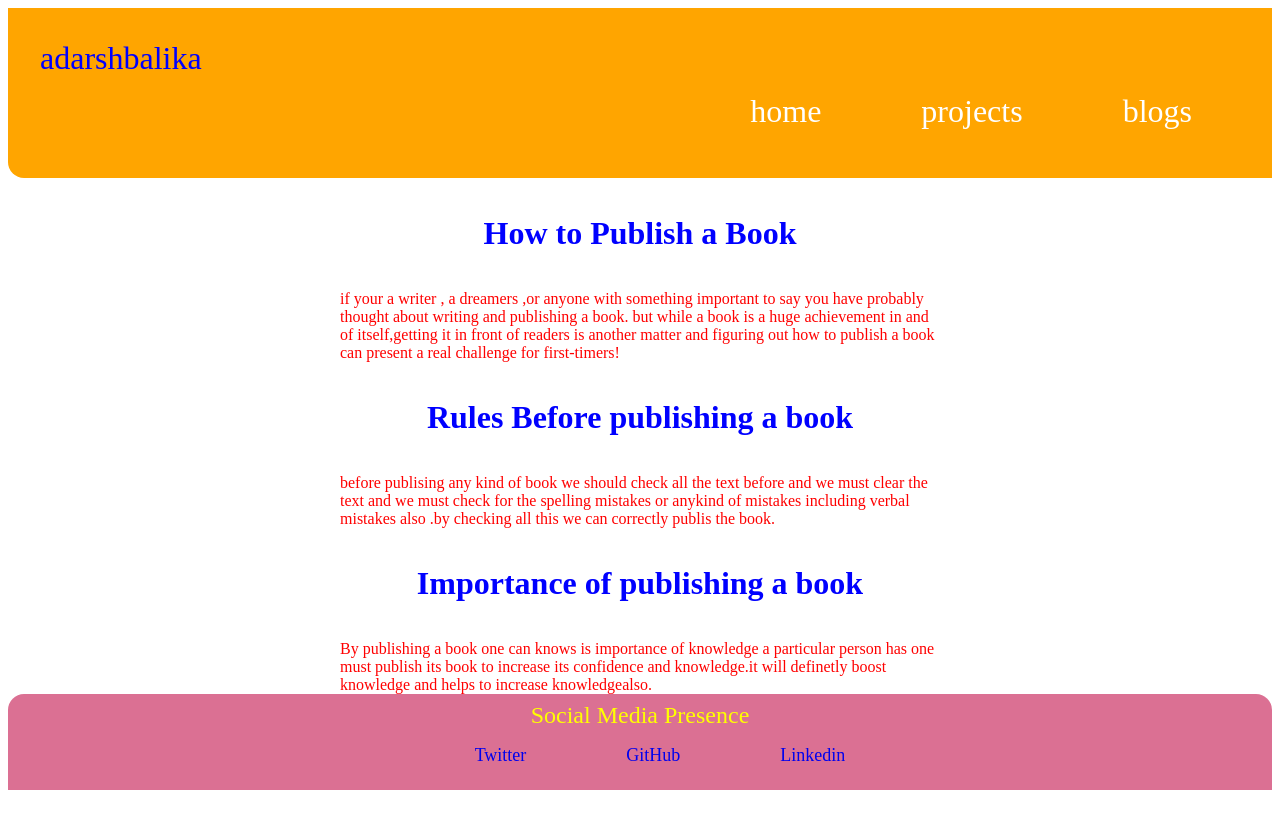
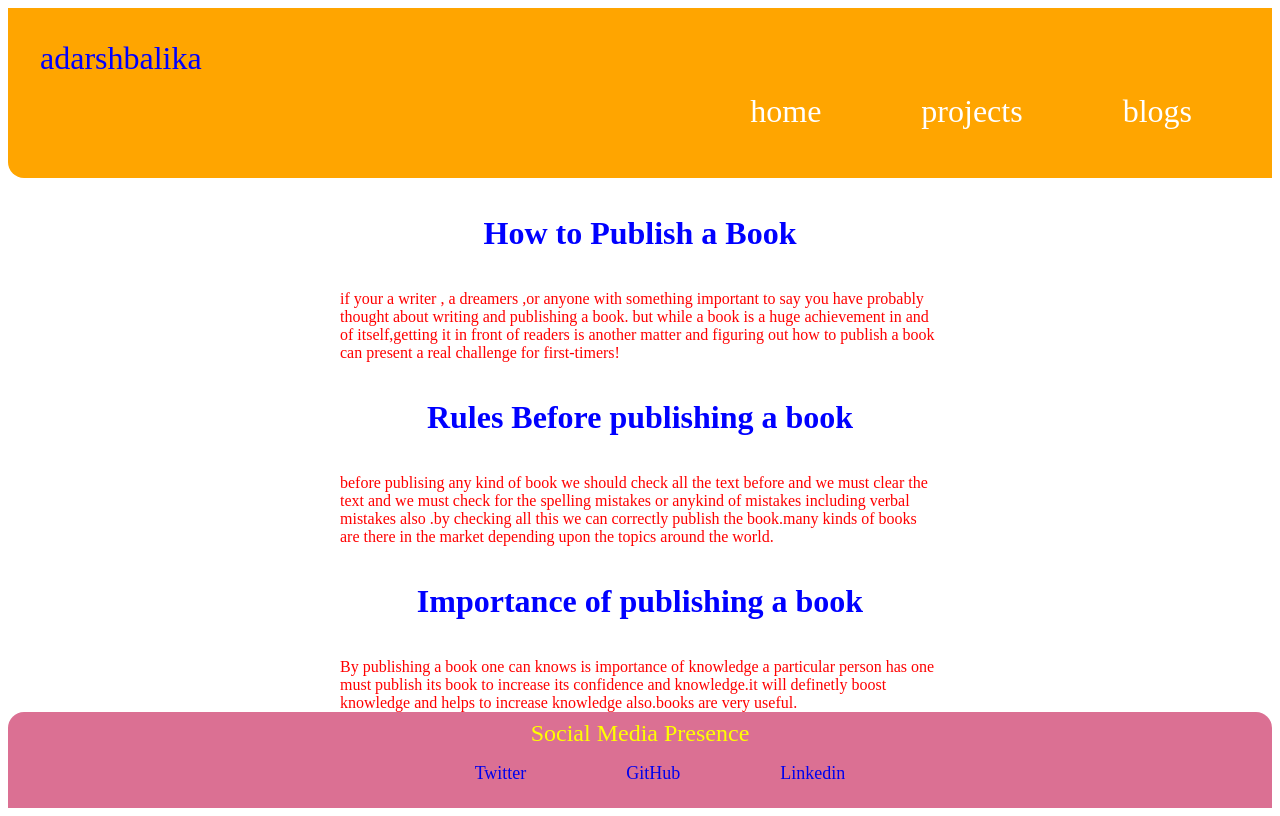
Before and after one commit to vishalbanderwale/assignment-mark3, a plain HTML site: page books.html in a window 1280 px wide. Drawn offline with Linux system fonts and the light colour scheme.

Commit message:
changes in books blog

```diff
--- a/books.html
+++ b/books.html
@@ -38,14 +38,14 @@
     book we should check all the text before  and
     we must clear the text and we must check for the spelling
     mistakes or anykind of mistakes including verbal mistakes also .by checking all this
-    we can correctly publis the book.
+    we can correctly publish the book.many kinds of books are there in the market depending upon the topics around the world.
 
 </div>
 <h1 class="center">Importance of publishing a book</h1>
 <div class="container container-center">By publishing a book one can knows
     is importance of knowledge a particular person has one must
     publish its book to increase its confidence and knowledge.it will definetly boost knowledge
-    and helps to increase knowledgealso.
+    and helps to increase knowledge also.books are very useful.
 </div>
 <footer class="footer">
     <div class="footer-header">Social Media Presence</div>
```
